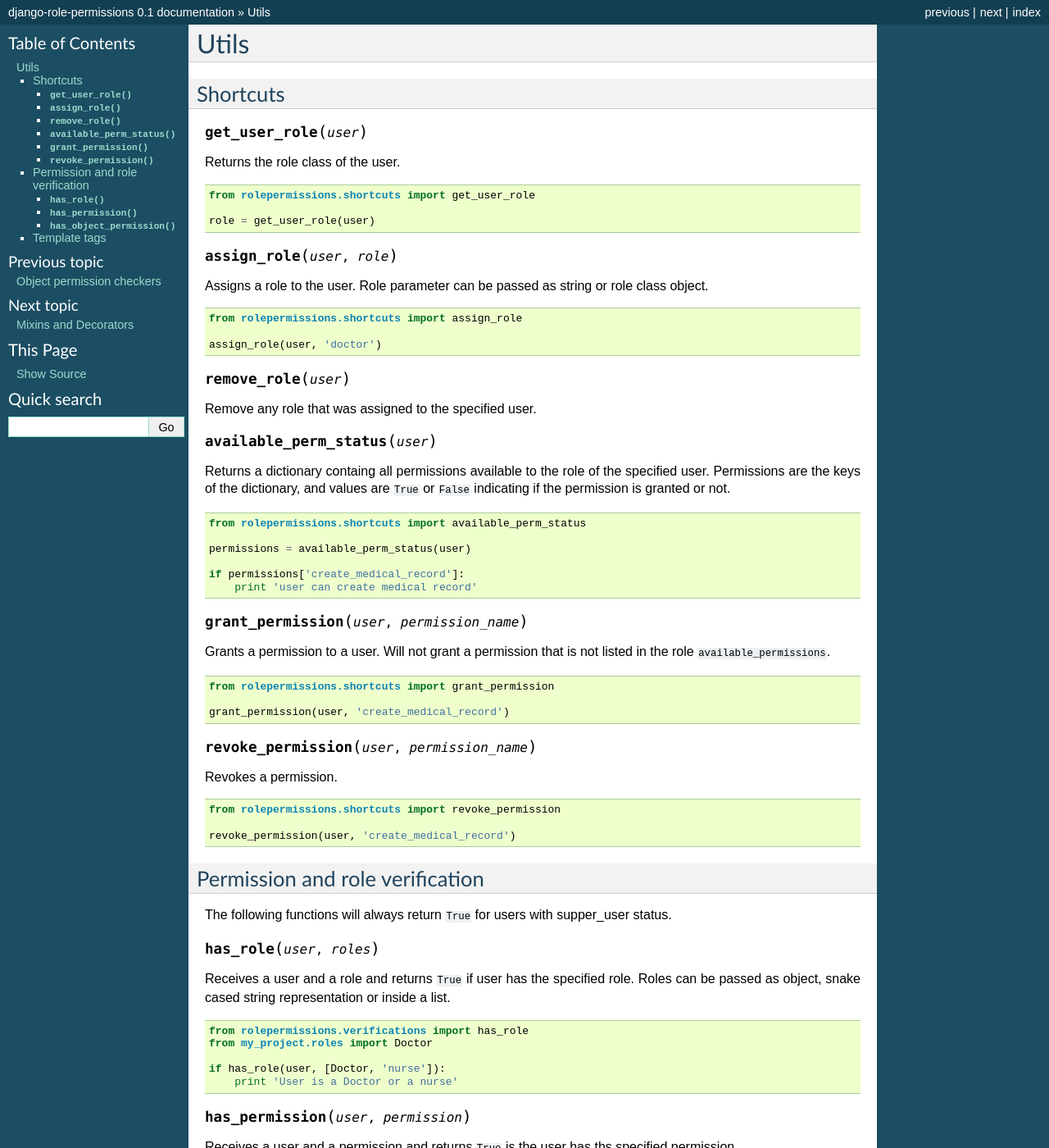
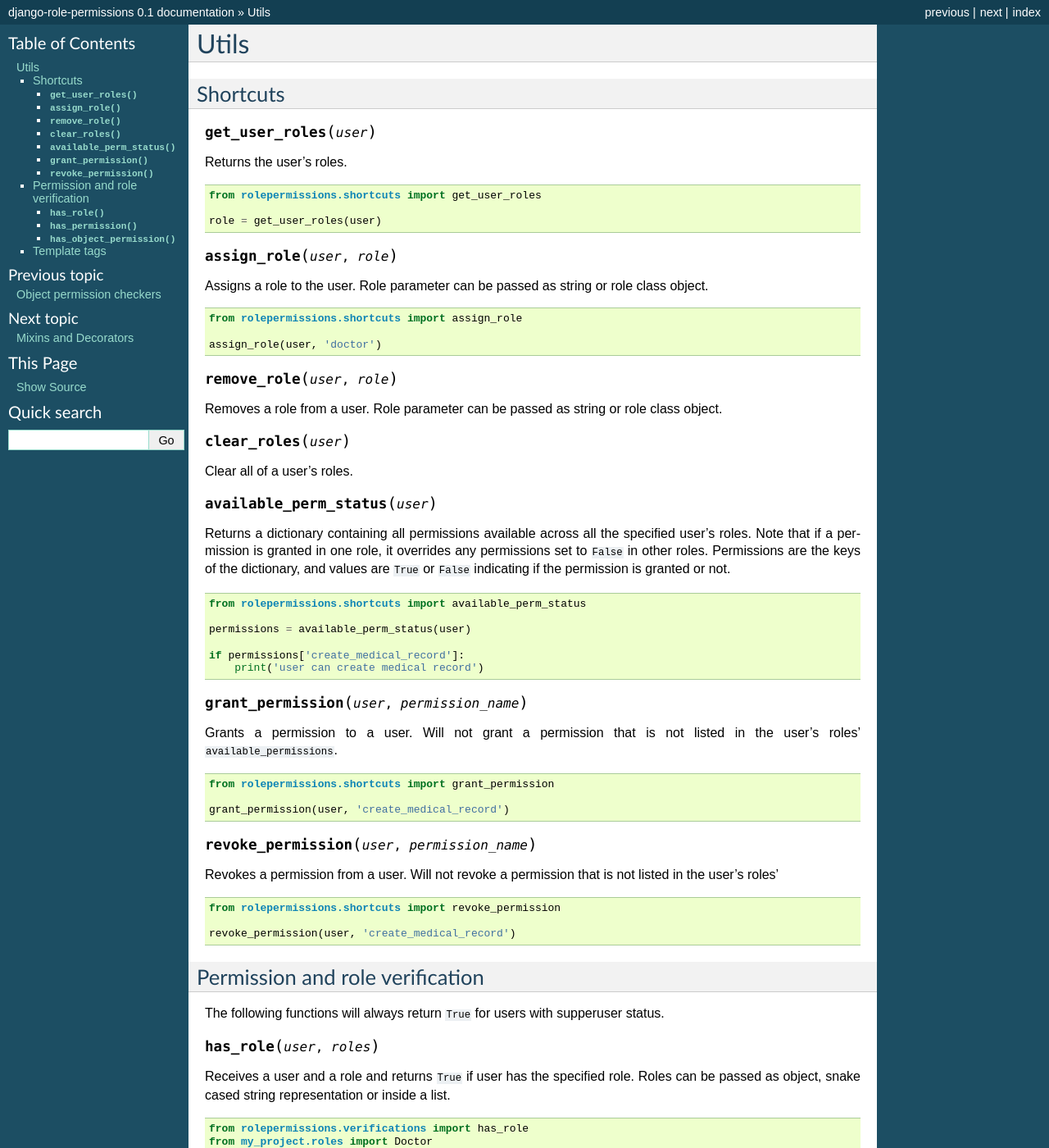
Before and after one commit to vintasoftware/django-role-permissions, a Sphinx documentation site: the page built from docs/utils.rst, in a window 1280 px wide and 1400 px high. Shown: the whole window at 82% size. Built offline with Sphinx 7.4.7, drawn with Linux system fonts in a browser that asks for light colours.

Commit message:
updated docs #38

```diff
--- a/docs/utils.rst
+++ b/docs/utils.rst
@@ -5,15 +5,15 @@ Utils
 Shortcuts
 =========
 
-.. function:: get_user_role(user)
+.. function:: get_user_roles(user)
 
-Returns the role class of the user.
+Returns the user's roles.
 
 .. code-block:: python
 
-    from rolepermissions.shortcuts import get_user_role
+    from rolepermissions.shortcuts import get_user_roles
 
-    role = get_user_role(user)
+    role = get_user_roles(user)
 
 .. function:: assign_role(user, role)
 
@@ -25,18 +25,28 @@ Assigns a role to the user. Role parameter can be passed as string or role class
 
     assign_role(user, 'doctor')
 
-.. function:: remove_role(user)
+.. function:: remove_role(user, role)
 
-Remove any role that was assigned to the specified user.
+Removes a role from a user. Role parameter can be passed as string or role class object.
 
 .. code-block:: python
     from rolepermissions.shortcuts import remove_role
 
-    remove_role(user)
+    remove_role(user, 'doctor')
+
+.. function:: clear_roles(user)
+
+Clear all of a user's roles.
+
+.. code-block:: python
+    from rolepermissions.shortcuts import clear_roles
+
+    clear_roles(user)
 
 .. function:: available_perm_status(user)
 
-Returns a dictionary containg all permissions available to the role of the specified user.
+Returns a dictionary containing all permissions available across all the specified user's roles. Note that if a
+permission is granted in one role, it overrides any permissions set to ``False`` in other roles.
 Permissions are the keys of the dictionary, and values are ``True`` or ``False`` indicating if the
 permission is granted or not.
 
@@ -47,11 +57,11 @@ permission is granted or not.
     permissions = available_perm_status(user)
 
     if permissions['create_medical_record']:
-        print 'user can create medical record'
+        print('user can create medical record')
 
 .. function:: grant_permission(user, permission_name)
 
-Grants a permission to a user. Will not grant a permission that is not listed in the role
+Grants a permission to a user. Will not grant a permission that is not listed in the user's roles'
 ``available_permissions``.
 
 .. code-block:: python
@@ -62,7 +72,7 @@ Grants a permission to a user. Will not grant a permission that is not listed in
 
 .. function:: revoke_permission(user, permission_name)
 
-Revokes a permission.
+Revokes a permission from a user. Will not revoke a permission that is not listed in the user's roles'
 
 .. code-block:: python
 
@@ -74,7 +84,7 @@ Revokes a permission.
 Permission and role verification
 ================================
 
-The following functions will always return ``True`` for users with supper_user status.
+The following functions will always return ``True`` for users with supperuser status.
 
 .. function:: has_role(user, roles)
 
```
